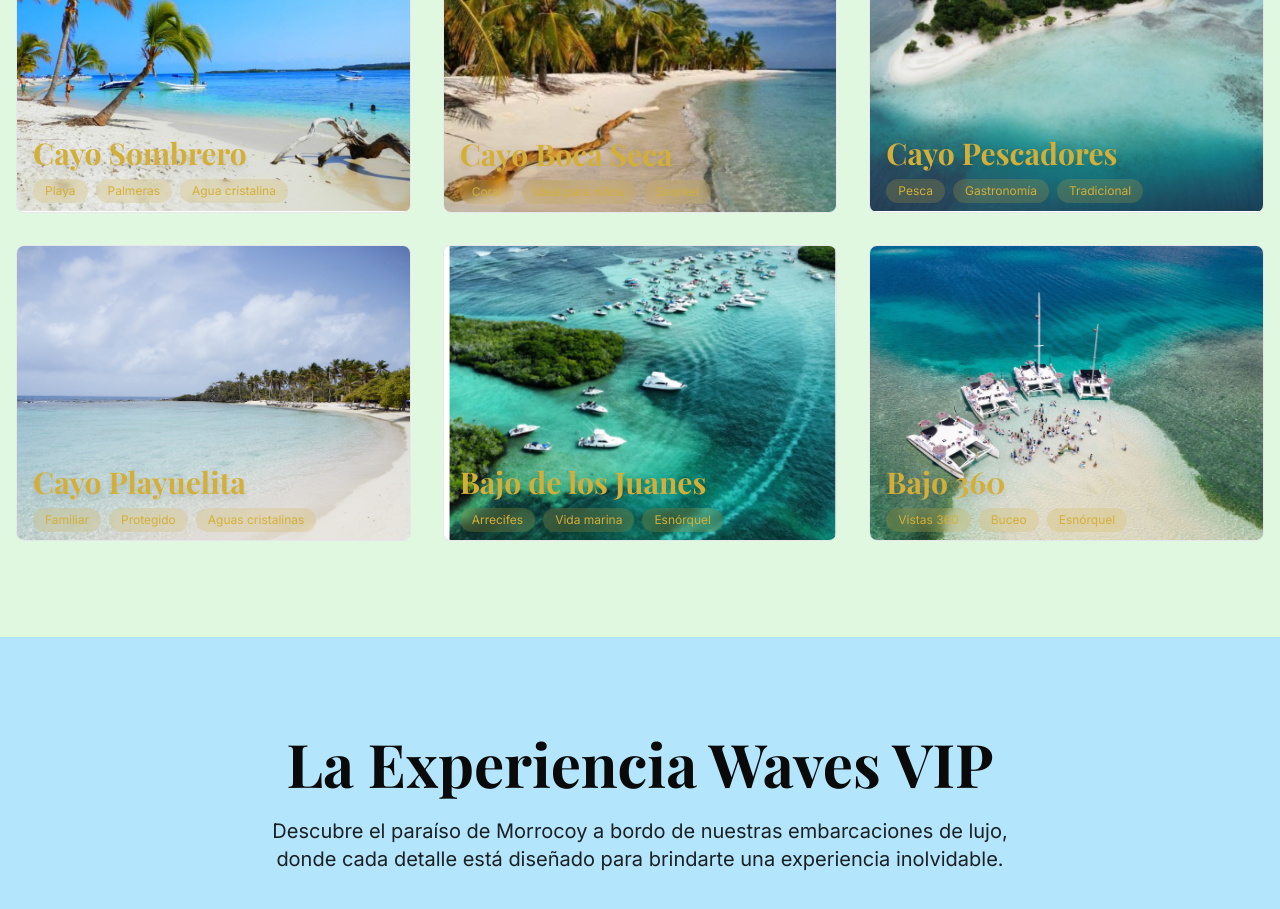
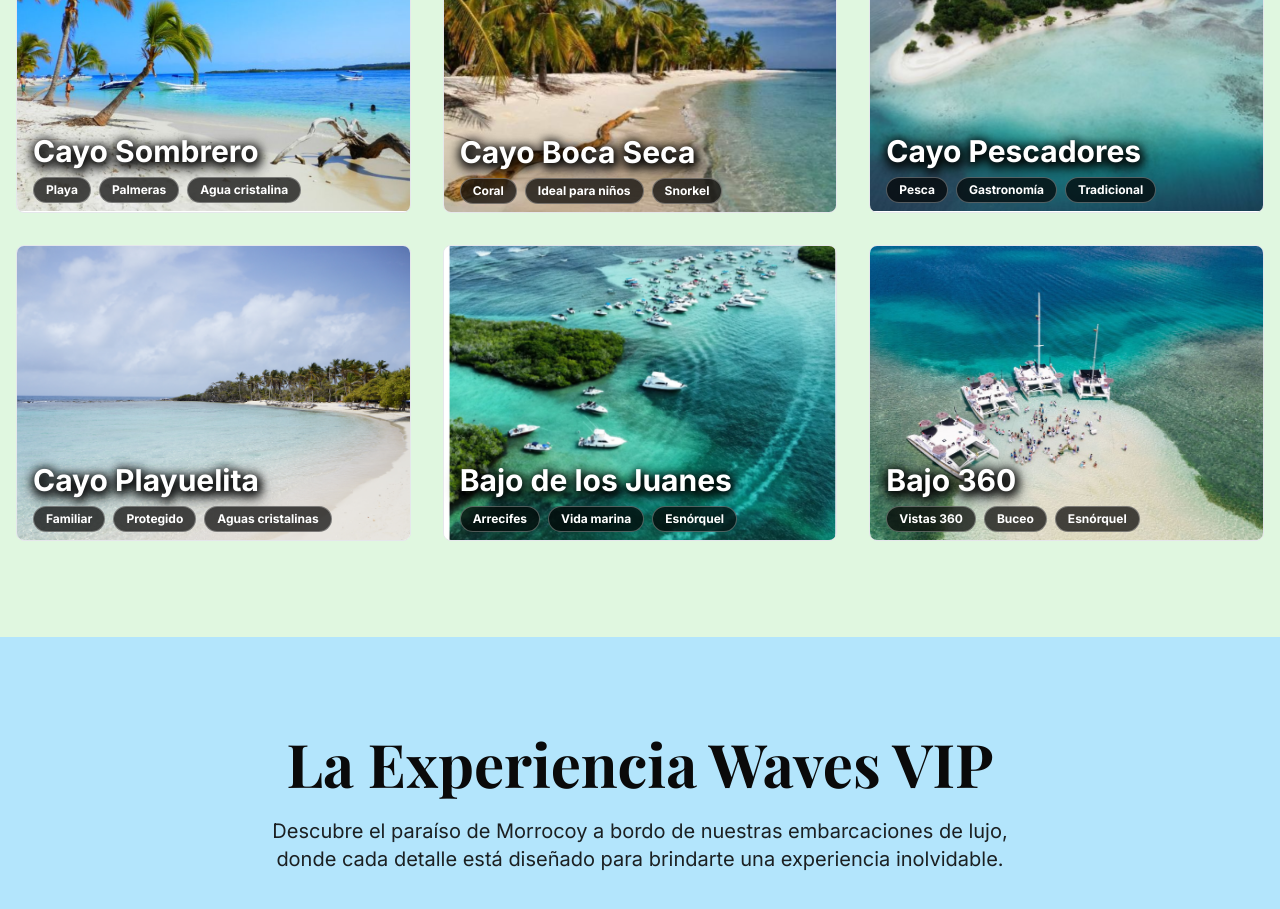
Before and after one commit to gerardo4porciento-beep/wavesvip, a Next.js app: page / in a window 1280 px wide. Shown: the part 1120-2029 px from the top of the page. Built offline with nearby package versions, Linux system fonts and the light colour scheme; no server answers; a web font is replaced by a local one.

Commit message:
Mejorar legibilidad de nombres y etiquetas sobre imágenes de cayos: cambiar a blanco con mejor contraste

```diff
--- a/components/sections/DestinationsSection.tsx
+++ b/components/sections/DestinationsSection.tsx
@@ -102,7 +102,7 @@ export default function DestinationsSection() {
                   className="w-full h-full object-cover group-hover:scale-110 transition-transform duration-500"
                 />
                 <div className="absolute bottom-2 left-4 right-4">
-                  <h3 className="text-2xl md:text-3xl font-display font-bold text-luxury-gold drop-shadow-lg mb-2">
+                  <h3 className="text-2xl md:text-3xl font-bold text-white mb-2 drop-shadow-[0_4px_6px_rgba(0,0,0,0.9)]" style={{ textShadow: '2px 2px 8px rgba(0,0,0,0.9), 0 0 12px rgba(0,0,0,0.8)' }}>
                     {destination.name}
                   </h3>
                   {/* Features destacados */}
@@ -110,7 +110,7 @@ export default function DestinationsSection() {
                     {destination.features.map((feature, i) => (
                       <span
                         key={i}
-                        className="px-3 py-1 text-xs bg-luxury-gold/20 text-luxury-gold rounded-full backdrop-blur-sm"
+                        className="px-3 py-1 text-xs font-bold text-white bg-black/70 backdrop-blur-md rounded-full border border-white/30"
                       >
                         {feature}
                       </span>
```
